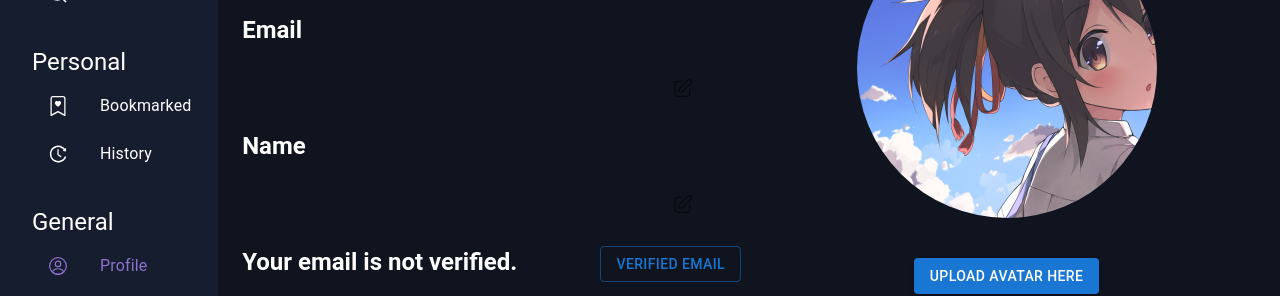
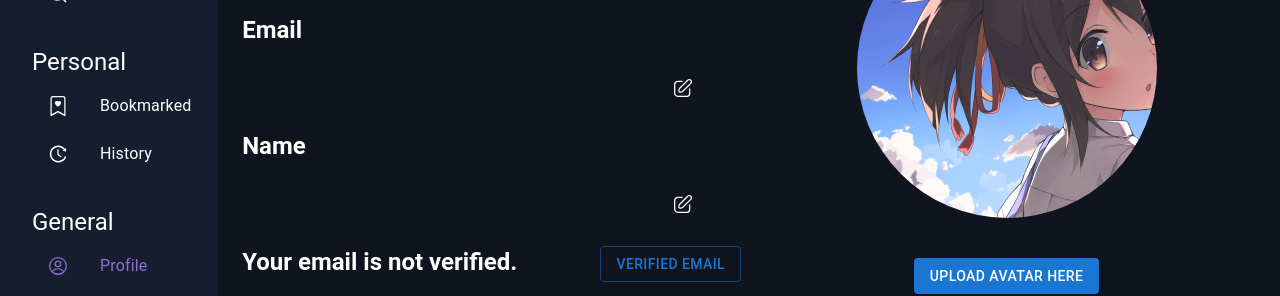
Before and after one commit to DeKuTaRo/movieapp, a React (Create React App) app: page /profile in a window 1280 px wide. Shown: the part 266-562 px from the top of the page. Built offline with nearby package versions, Linux system fonts and the light colour scheme; no server answers.

Commit message:
add tooltip for icon sidebar shorten

```diff
--- /dev/null
+++ b/src/components/ToolTip/index.tsx
@@ -0,0 +1,15 @@
+import { Tooltip, TooltipProps, tooltipClasses } from "@mui/material";
+import { themeDarkMode } from "../../themes/ThemeProvider";
+import { styled } from "@mui/material/styles";
+
+export const TooltipCustom = styled(({ className, ...props }: TooltipProps) => (
+  <Tooltip {...props} placement="right" classes={{ popper: className }} />
+))(() => ({
+  [`& .${tooltipClasses.tooltip}`]: {
+    backgroundColor: themeDarkMode.title,
+    color: themeDarkMode.backgroundColor,
+    boxShadow: 1,
+    fontWeight: "bold",
+    fontSize: 12,
+  },
+}));
--- a/src/components/sidebar/sidebarShorten.tsx
+++ b/src/components/sidebar/sidebarShorten.tsx
@@ -5,6 +5,7 @@ import { HomeIcon, ExploreIcon, SearchIcon, BookmarkedIcon, HistoryIcon, Profile
 import { GirlBackground, Logo } from "../../assets";
 import { useAppSelector } from "../../hooks";
 import toast from "react-hot-toast";
+import { TooltipCustom } from "../ToolTip";
 
 const customSizeIcon = {
   width: "25",
@@ -141,11 +142,14 @@ const SidebarShorten = () => {
           lg: 40,
         },
       }}>
+      <TooltipCustom title="Home">
         <Link href="/" underline="none">
           <Avatar alt="Logo" src={Logo} sx={{ width: 25, height: 25 }} />
         </Link>
+      </TooltipCustom>
       <Box sx={{ gap: 3, display: "flex", flexDirection: "column" }}>
         {navLinks.map((item) => (
+          <TooltipCustom title={item.name}>
             <Link
               key={item.name}
               href={item.link}
@@ -161,11 +165,14 @@ const SidebarShorten = () => {
                 {location.pathname === item.link ? item.activeIcon : item.icon}
               </Box>
             </Link>
+          </TooltipCustom>
         ))}
       </Box>
+      <TooltipCustom title="Profile" >
         <Link href="/profile" underline="none">
           <Avatar alt="" src={GirlBackground} sx={{ width: 25, height: 25 }} />
         </Link>
+      </TooltipCustom>
     </Box>
   );
 };
--- a/src/pages/profile/index.tsx
+++ b/src/pages/profile/index.tsx
@@ -216,7 +216,10 @@ const Profile = () => {
                       <SendIcon />
                     </IconButton>
                   ) : (
-                    <IconButton aria-label="edit-email" onClick={() => setIsUpdateEmail(true)}>
+                    <IconButton
+                      aria-label="edit-email"
+                      sx={{ color: themeDarkMode.title }}
+                      onClick={() => setIsUpdateEmail(true)}>
                       <EditIcon />
                     </IconButton>
                   )}
@@ -261,7 +264,10 @@ const Profile = () => {
                       <SendIcon />
                     </IconButton>
                   ) : (
-                    <IconButton aria-label="edit-email" onClick={() => setIsUpdateName(true)}>
+                    <IconButton
+                      aria-label="edit-email"
+                      sx={{ color: themeDarkMode.title }}
+                      onClick={() => setIsUpdateName(true)}>
                       <EditIcon />
                     </IconButton>
                   )}
--- a/tsconfig.json
+++ b/tsconfig.json
@@ -1,7 +1,10 @@
 {
   "compilerOptions": {
     "target": "es5",
-    "lib": ["dom", "dom.iterable", "esnext"],
+    "lib": ["dom", "dom.iterable", "esnext", "es6"],
+    "noImplicitAny": true,
+    "noImplicitThis": true,
+    "strictNullChecks": true,
     "allowJs": true,
     "skipLibCheck": true,
     "esModuleInterop": true,
```
Lines whose indentation alone changed are shown as unchanged.
